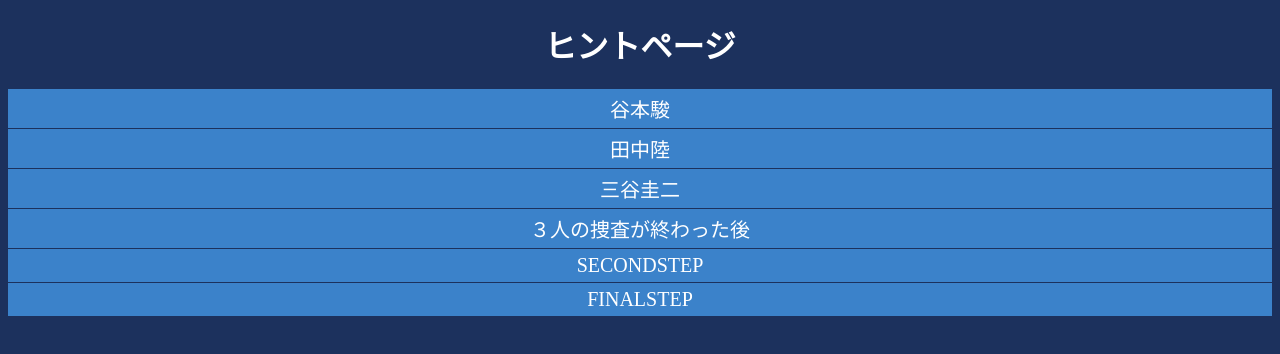
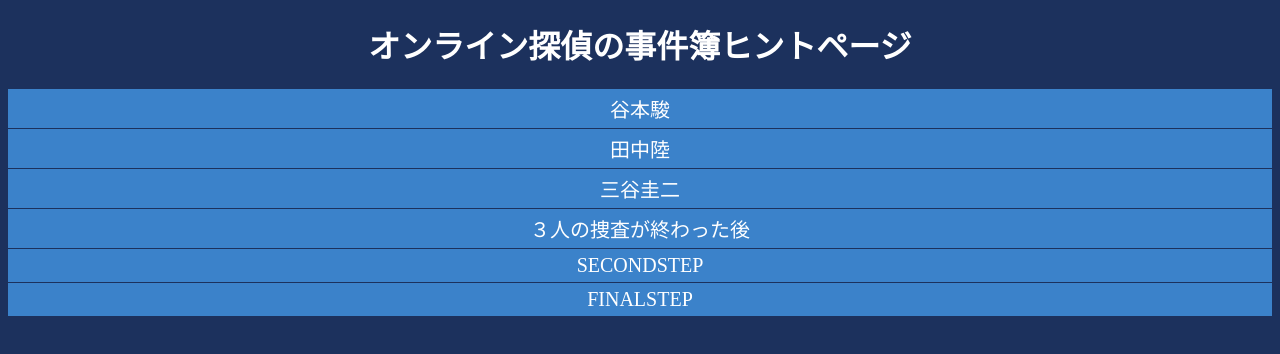
Before and after one commit to css-seisakubu/online-tantei, a plain HTML site: page index.html in a window 1280 px wide. Drawn offline with nearby package versions, Linux system fonts and the light colour scheme.

Commit message:
Update index.html

```diff
--- a/index.html
+++ b/index.html
@@ -4,7 +4,7 @@
   <meta charset="UTF-8">
   <meta name="viewport" content="width=device-width, initial-scale=1.0">
   <meta http-equiv="X-UA-Compatible" content="ie=edge">
-  <title>ヒントページ</title>
+  <title>オンライン探偵の事件簿ヒントページ</title>
   <link rel="stylesheet" href="style.css">
   <link rel="shortcut icon" type="image/png" href="/favicon.png">
   <script src="https://ajax.googleapis.com/ajax/libs/jquery/3.5.1/jquery.min.js"></script>
@@ -30,7 +30,7 @@
   </script>
 </head>
 <body>
-  <h1>ヒントページ</h1>
+  <h1>オンライン探偵の事件簿ヒントページ</h1>
   <div id="accordion-panel">
   <dl class="layer-1">
     <dt>谷本駿</dt>
```
